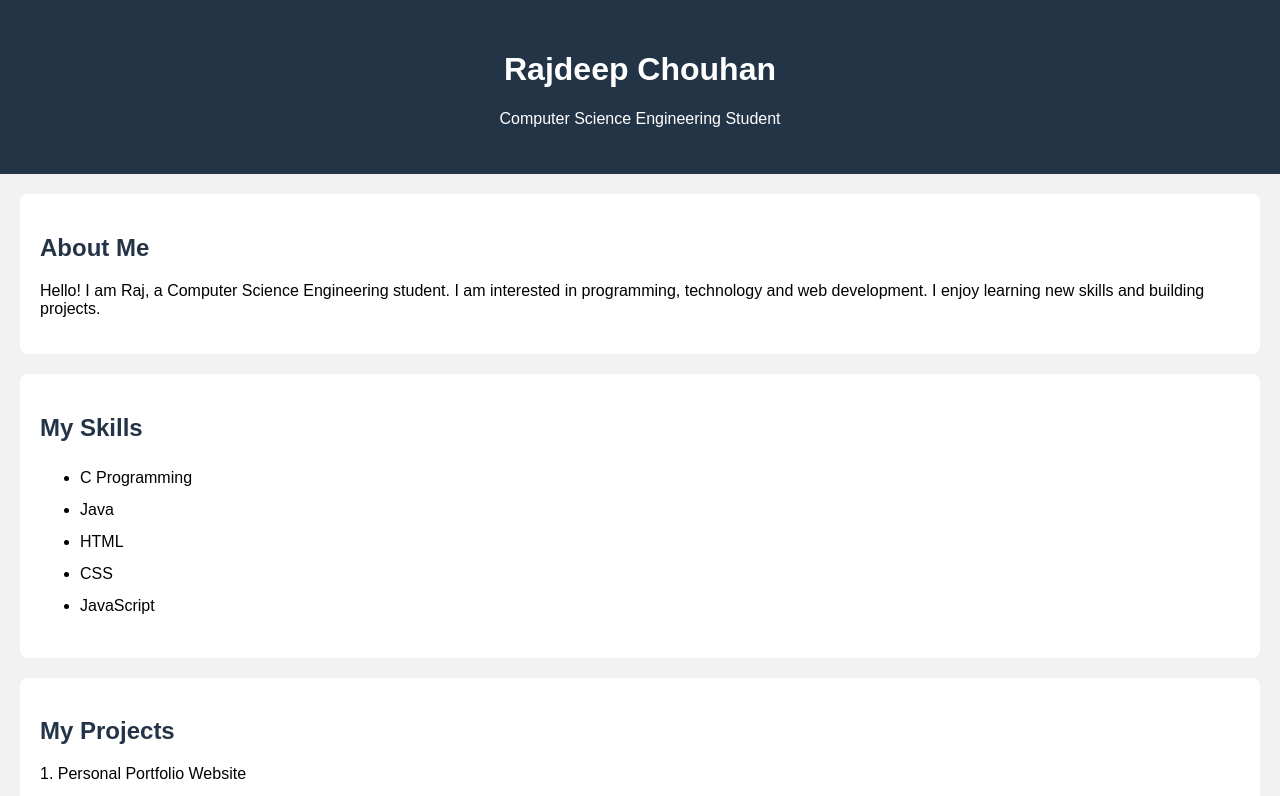
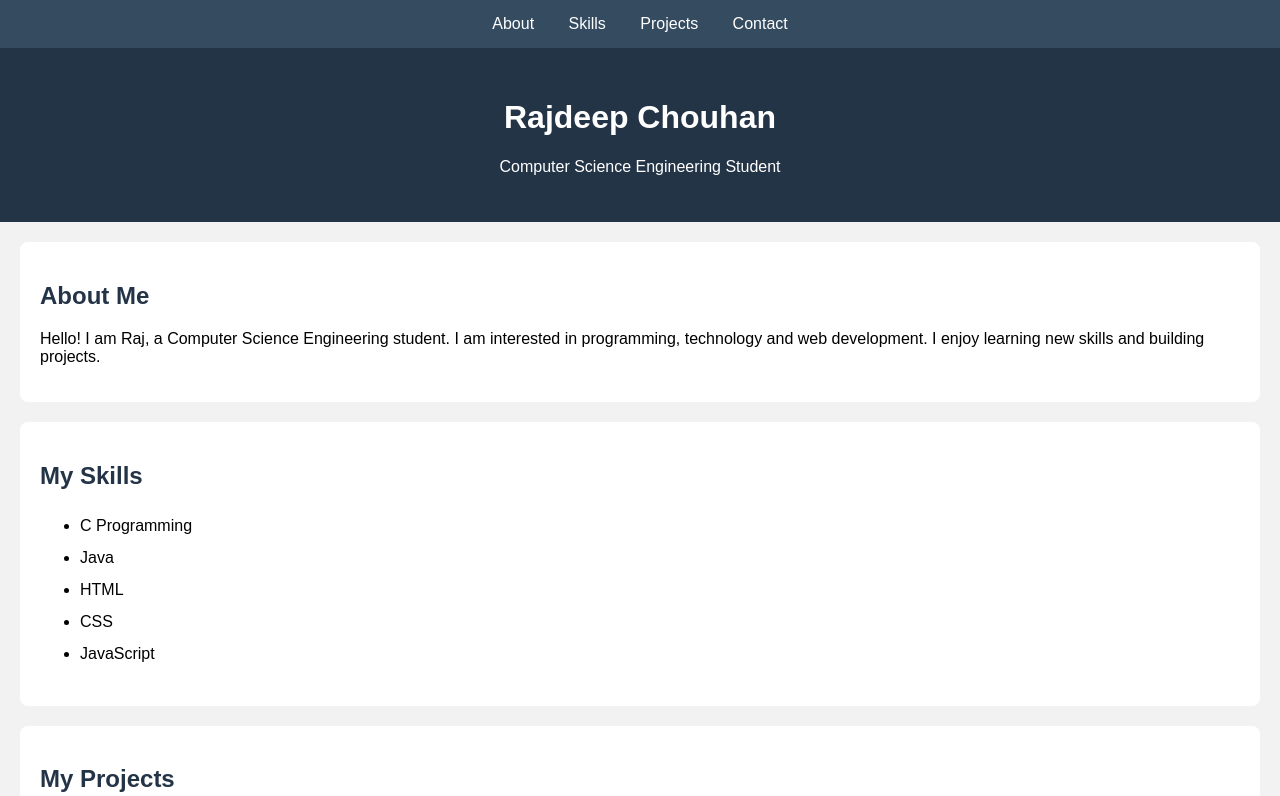
Before and after one commit to RajKaregaCoding/GitHub-practical-test, a plain HTML site: page index.html in a window 1280 px wide. Shown: the top 796 px of the page. Drawn offline with Linux system fonts and the light colour scheme.

Commit message:
added navbar

```diff
--- a/index.html
+++ b/index.html
@@ -6,12 +6,18 @@
 </head>
 <body>
 
+    <nav>
+    <a href="#about">About</a>
+    <a href="#skills">Skills</a>
+    <a href="#projects">Projects</a>
+    <a href="#contact">Contact</a>
+</nav>
     <header>
         <h1>Rajdeep Chouhan</h1>
         <p>Computer Science Engineering Student</p>
     </header>
 
-    <section>
+    <section id="about">
         <h2>About Me</h2>
         <p>
             Hello! I am Raj, a Computer Science Engineering student.
@@ -20,7 +26,7 @@
         </p>
     </section>
 
-    <section>
+    <section id="skills">
         <h2>My Skills</h2>
         <ul>
             <li>C Programming</li>
@@ -31,13 +37,13 @@
         </ul>
     </section>
 
-    <section>
+    <section id="projects">
         <h2>My Projects</h2>
         <p>1. Personal Portfolio Website</p>
         <p>2. Basic Programming Projects</p>
     </section>
 
-    <section>
+    <section id="contact">
         <h2>Contact Me</h2>
         <p>Email: your-email@example.com</p>
     </section>
--- a/style.css
+++ b/style.css
@@ -27,3 +27,15 @@ h2 {
 ul {
     line-height: 2;
 }
+
+nav {
+    background-color: #354b60;
+    text-align: center;
+    padding: 15px;
+}
+
+nav a {
+    color: white;
+    text-decoration: none;
+    margin: 15px;
+}
```
Also changed, not shown: 1 other file.
